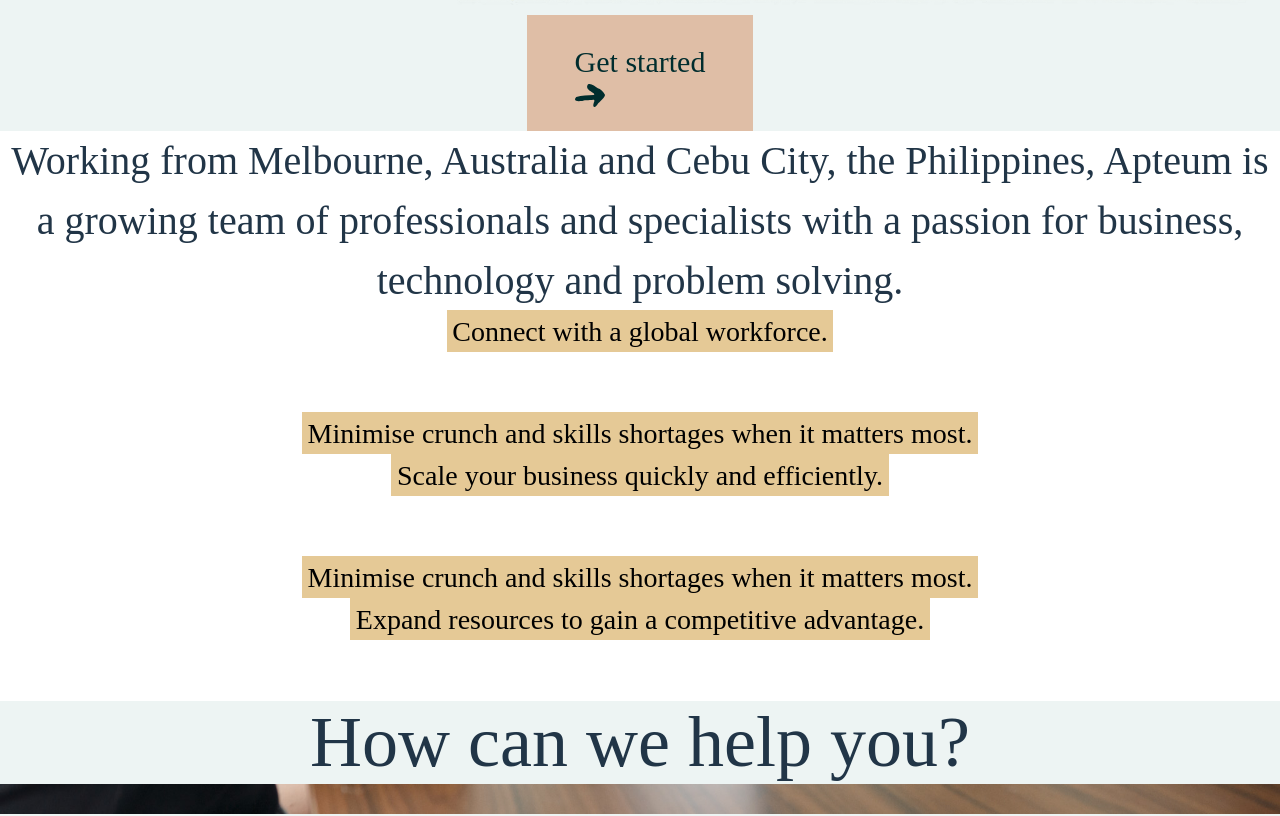
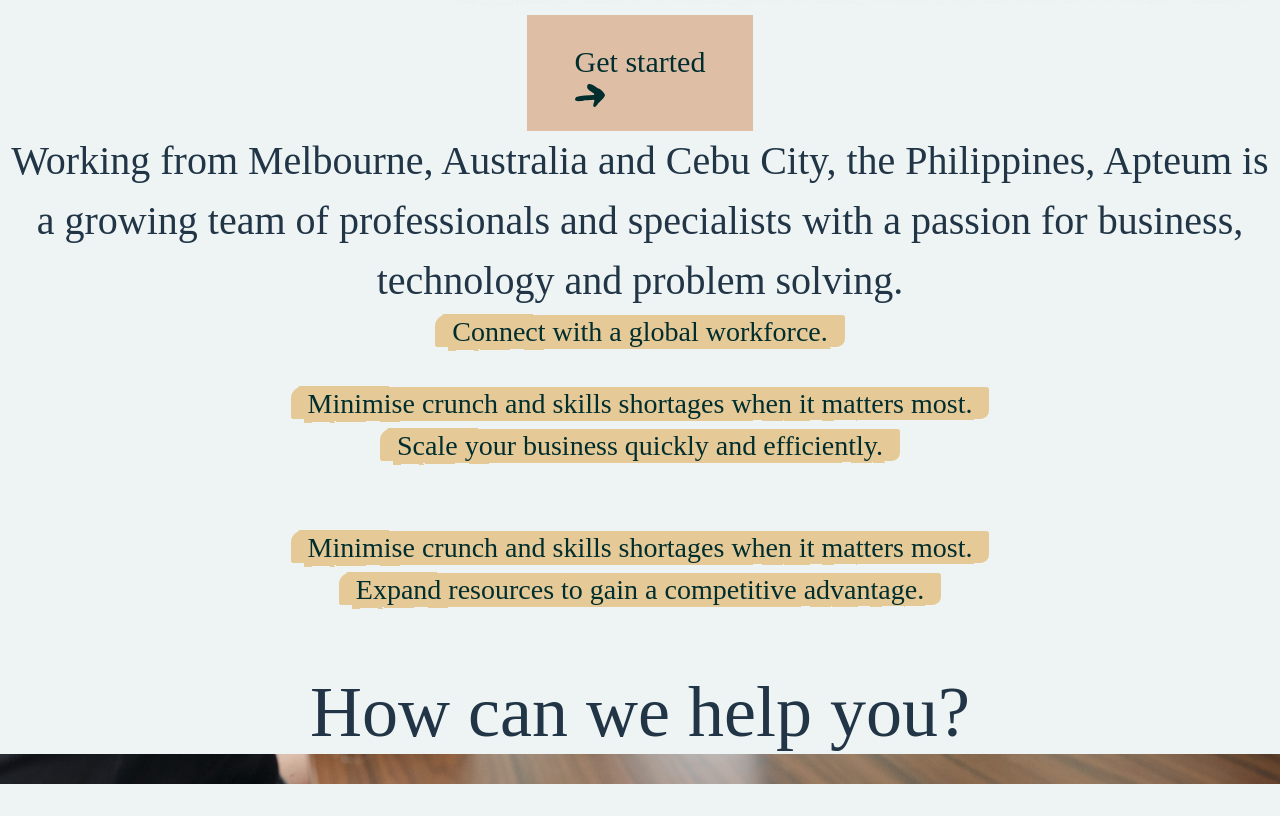
Before and after one commit to rippler7/apteum, a React (Vite) app: page / in a window 1280 px wide. Shown: the part 1480-2296 px from the top of the page. Built offline with nearby package versions, Linux system fonts and the light colour scheme; a web font is replaced by a local one.

Commit message:
fixed the highlight effect

```diff
--- a/src/App.css
+++ b/src/App.css
@@ -77,3 +77,54 @@
   right: -490px;
   transition: right 0.25s;
 }
+
+mark {
+  margin: 0 0.1em;
+  padding: 0.01em 0.1em;
+  border-radius: 0.4em 0.1em 0.3em 0.1em;
+  background: transparent;
+  background-image: linear-gradient(
+    to right,
+    #e5c996,
+    #e5c996 4%,
+    #e5c996
+  );
+  -webkit-box-decoration-break: clone;
+  box-decoration-break: clone;
+}
+
+@-webkit-keyframes highlight {
+  to {
+    background-position: 0 0;
+  }
+}
+
+@keyframes highlight {
+  to {
+    background-position: 0 0;
+  }
+}
+
+.realistic-marker-highlight{
+  position:relative;
+  color:#002d2e;
+  margin-left: 0.5em;
+  padding-right:0.5em;
+  background-repeat:repeat-y;
+}
+.realistic-marker-highlight:before{
+  content:"";
+  background-color:#e5c996;
+  width:100%;
+  height:1.3em;
+  position:absolute;
+  z-index:-1;
+  filter:url(#marker-shape);
+  left:-0.25em;
+  top:-0.05em;
+  padding:0.30em 0.30em;
+}
+.svg-filters {
+  position:absolute; /*remove from page flow*/
+  top:-999em; /*and hide offscreen*/
+}
--- a/src/App.tsx
+++ b/src/App.tsx
@@ -29,6 +29,14 @@
       <div className="w-full relative sm:relative md:absolute lg:absolute">
         <Footer />
       </div>
+      <svg xmlns="http://www.w3.org/2000/svg" version="1.1" className="svg-filters hidden" >
+        <defs>
+          <filter id="marker-shape">
+            <feTurbulence type="fractalNoise" baseFrequency="0.001 0.07" numOctaves="1" result="warp" />
+            <feDisplacementMap xChannelSelector="R" yChannelSelector="G" scale="50" in="SourceGraphic" in2="warp" />
+          </filter>
+        </defs>
+      </svg>
     </>
   );
 };
--- a/src/components/SectionFive.tsx
+++ b/src/components/SectionFive.tsx
@@ -1,16 +1,18 @@
-function SectionFive(){
-    return(
-        <section className="flex align-middle justify-between py-8 mt-8">
+function SectionFive() {
+	return (
+		<section className="flex align-middle justify-between py-8 mt-8">
 			<div className="container mx-auto flex flex-col items-center px-4 text-center md:py-12 md:px-5 lg:px-16 justify-center">
-				<p className="hlText text-5xl"><h2><mark>What does an Apteum client look like?</mark></h2></p>
+				<h2 className="hlText text-5xl"><span className="realistic-marker-highlight"><mark>What does an Apteum client look like?</mark></span>
+				</h2>
+
 				<p className="px-8 mt-8 mb-12 text-2xl">
-				Apteum services can be tailored for any industry, for clients big and small. Whether you're a large company, a small-to-medium size business or a sole operator, we can provide staffing solutions to help you grow. Think of us as an extension of your business, based in a different office.</p>
+					Apteum services can be tailored for any industry, for clients big and small. Whether you're a large company, a small-to-medium size business or a sole operator, we can provide staffing solutions to help you grow. Think of us as an extension of your business, based in a different office.</p>
 				<p className="px-8 mt-8 mb-12 text-2xl">
 					If you need talented people, we can help.
 				</p>
 			</div>
 		</section>
-    )
+	)
 }
 
 export default SectionFive
--- a/src/components/SectionSeven.tsx
+++ b/src/components/SectionSeven.tsx
@@ -13,8 +13,6 @@
 				<p className="px-8 mt-8 mb-12 text-2xl font-medium">
 					If you need talented people, we can help.
 				</p>
-                <br />
-                <br />
                 <div className="hidden w-fit m-auto text-center items-center justify-center mt-[3vw]"> <ButtonAvg label='Get in touch' iconRight={<div className='pl-2 items-center flex justify-center m-auto'><img className='rightBtnArrow' src={arrowRight} width={30} title="arrow right" alt="pointRight" /></div>} /></div>
 			</div>
 		</section>
--- a/src/components/SectionTwo.tsx
+++ b/src/components/SectionTwo.tsx
@@ -1,7 +1,6 @@
-import './SectionTwo.css';
-function SectionTwo(){
-    return(
-        <div id="sec2" className='secTwoBody flex w-full justify-between items-center h-full py-20'>
+function SectionTwo() {
+    return (
+        <div id="sec2" className='secTwoBody flex w-full justify-between items-center h-full py-20 bg-white'>
 
             <div className='flex flex-col justify-evenly h-full w-10/12 mx-auto items-center align-items'>
                 <div className='tagline w-full px-5 lg:px-20'>
@@ -11,19 +10,18 @@
                 </div>
                 <div className='grid gap-20 lg:grid-cols-3 justify-between pt-20'>
                     <div className='px-10'>
-                            <h4><p><mark>Connect with a global workforce.</mark></p></h4>
+                        <h4 className='text-2xl'><mark><span className="realistic-marker-highlight">Connect with a global workforce.</span></mark></h4>
+                        <br />
+                        <h4 className='text-2xl'><mark><span className='realistic-marker-highlight'>Minimise crunch and skills shortages when it matters most.</span></mark></h4>
+                    </div>
+                    <div className='px-10'>
+                        <h4 className='text-2xl'><mark><span className="realistic-marker-highlight">Scale your business quickly and efficiently.</span></mark></h4>
                         <br />
                         <br />
-                            <h4><p><mark>Minimise crunch and skills shortages when it matters most.</mark></p></h4>
+                        <h4 className='text-2xl'><mark><span className="realistic-marker-highlight">Minimise crunch and skills shortages when it matters most.</span></mark></h4>
                     </div>
                     <div className='px-10'>
-                            <h4><p><mark>Scale your business quickly and efficiently.</mark></p></h4>
-                            <br />
-                            <br />
-                            <h4><p><mark>Minimise crunch and skills shortages when it matters most.</mark></p></h4>
-                        </div>
-                        <div className='px-10'>
-                        <h4><p><mark>Expand resources to gain a competitive advantage.</mark></p></h4>
+                        <h4 className='text-2xl'><mark><span className="realistic-marker-highlight">Expand resources to gain a competitive advantage.</span></mark></h4>
                         <br />
                     </div>
                 </div>
@@ -31,6 +29,14 @@
                     &nbsp;
                 </div>
             </div>
+            <svg xmlns="http://www.w3.org/2000/svg" version="1.1" className="svg-filters hidden" >
+                <defs>
+                    <filter id="markerShapeSmall">
+                        <feTurbulence type="fractalNoise" baseFrequency="0.001 0.07" numOctaves="1" result="warp" />
+                        <feDisplacementMap xChannelSelector="R" yChannelSelector="G" scale="30" in="SourceGraphic" in2="warp" />
+                    </filter>
+                </defs>
+            </svg>
         </div>
     )
 }
--- a/src/const/Images.ts
+++ b/src/const/Images.ts
@@ -16,7 +16,7 @@
         id:3,
         photo: Dir+'/IMG_6252.JPG',
         name: 'Francis',
-        position:'Software Engineer'
+        position:'Front End Engineer'
     }
 ]
 
--- a/src/index.css
+++ b/src/index.css
@@ -140,37 +140,14 @@
   display: block;
   height: 90%;
   width: 100%;
-  margin-left: -3px;
+  margin-left: -1px;
   margin-right: -3px;
   position: absolute;
   background: #e5c996;
   transform: rotate(2deg);
   top: -1px;
   left: -1px;
-  border-radius: 20% 25% 20% 24%;
-  padding: 5px 3px 3px 5px;
+  border-radius: 5% -3% 5% 4%;
+  padding: 3px 3px -3px 3px;
   z-index: 0;
 }
-
-
-mark {
-  -webkit-animation: 1.5s highlight 1.5s 1 normal forwards;
-  animation: 1.5s highlight 1.5s 1 normal forwards;
-  background-color: none;
-  background: linear-gradient(90deg, #e5c996 50%, rgba(255, 255, 255, 0) 50%);
-  background-size: 200% 100%;
-  background-position: 100% 0;
-  padding: 0.2em;
-}
-
-@-webkit-keyframes highlight {
-  to {
-    background-position: 0 0;
-  }
-}
-
-@keyframes highlight {
-  to {
-    background-position: 0 0;
-  }
-}
--- a/src/pages/Home.tsx
+++ b/src/pages/Home.tsx
@@ -29,7 +29,7 @@
         <div className='w-full md:h-full sm:h-full mb-auto'>
           <SectionSix />
         </div>
-        <div className='w-full lg:h-screen md:h-full sm:h-full mb-auto'>
+        <div className='w-full mb-auto'>
           <SectionSeven />
         </div>
       </div>
```
Also changed, not shown: src/pages/Expertise.tsx (+9 -9 lines), src/pages/Story.tsx (+5 -5 lines). Lines whose indentation alone changed are shown as unchanged.
